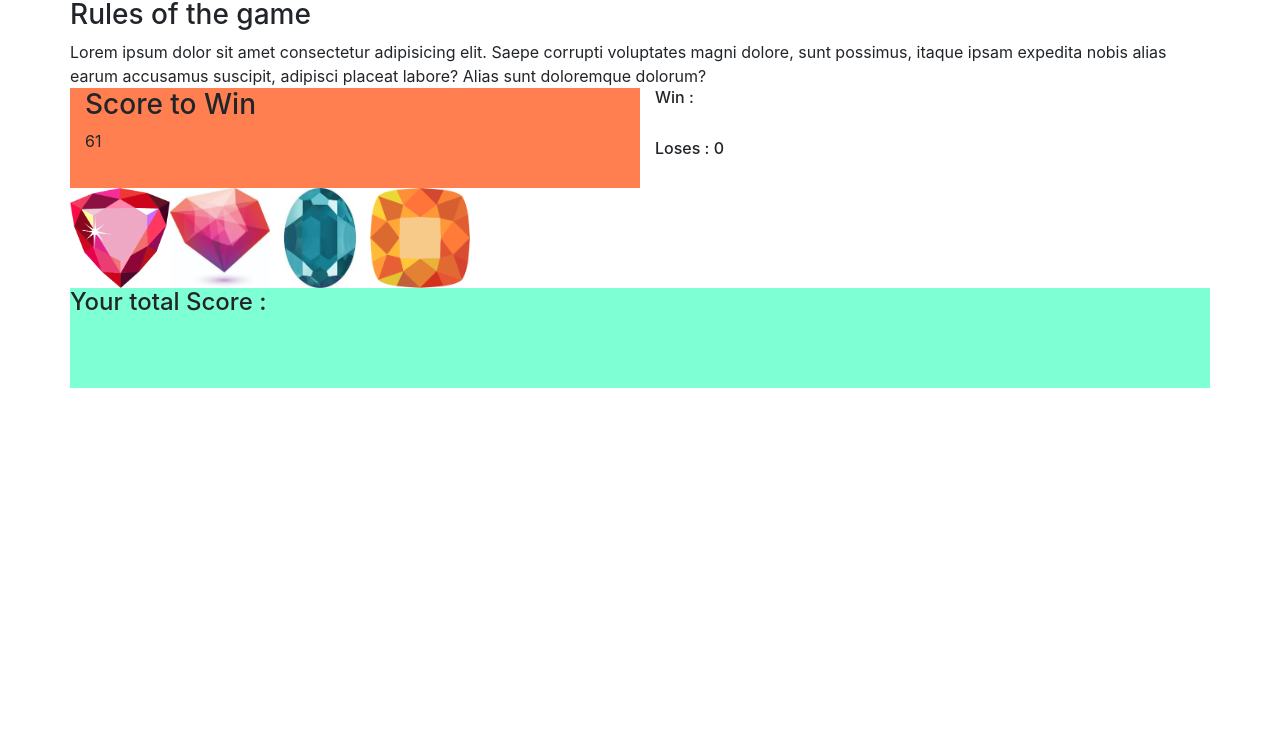
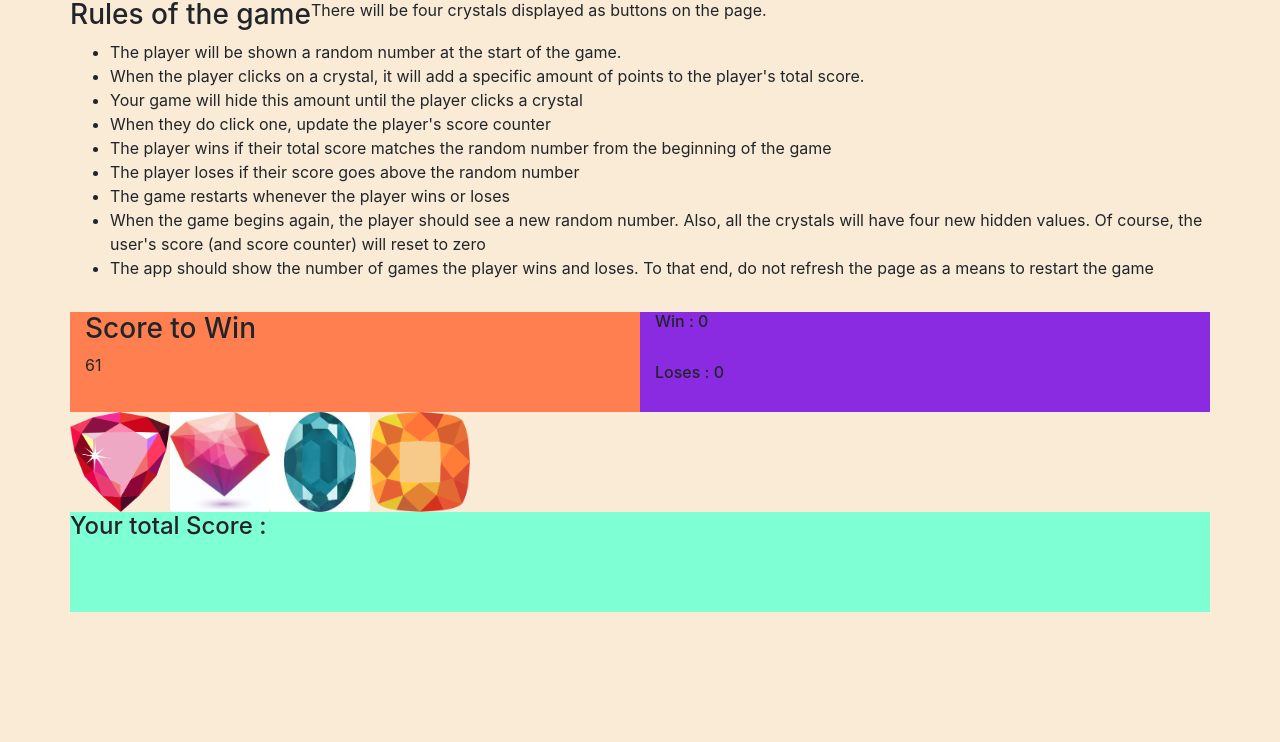
Before and after one commit to krithis2991/unit-4-game, a plain HTML site: page index.html in a window 1280 px wide. Shown: the part 58-800 px from the top of the page. Drawn offline with nearby package versions, Linux system fonts and the light colour scheme.

Commit message:
Added timers and changed a bit of css

```diff
--- a/assets/css/style.css
+++ b/assets/css/style.css
@@ -1,3 +1,6 @@
+body {
+    background-color: antiquewhite;
+}
 img {
     width: 100px;
     height: 100px;
@@ -10,3 +13,6 @@ img {
     background-color: aquamarine;
     height: 100px;
 }
+.col {
+    background-color: blueviolet;
+}
--- a/assets/javascript/game.js
+++ b/assets/javascript/game.js
@@ -11,8 +11,9 @@ $(document).ready (function () {
 
     let win = 0;
     let lose = 0;
+    let userScore = 0;
 
-    $("#win").append(win);
+    $("#wins").append(win);
     $("#lose").append(lose);
 
     function wins() {
@@ -87,4 +88,14 @@ $(document).ready (function () {
                 }
 
     });
+
+    let tensecondsAlert = setTimeout(function() {
+        alert("You only have 30 more seconds to finish the game");
+      }, 10000);
+
+      let windowTimeOut = setTimeout(function() {
+        alert("You have exceeded the time limit");
+        window.location.reload();
+      }, 40000);
+
 });
--- a/index.html
+++ b/index.html
@@ -17,7 +17,28 @@
     </div>
     <div class="row">
         <h3> Rules of the game </h3>
-        Lorem ipsum dolor sit amet consectetur adipisicing elit. Saepe corrupti voluptates magni dolore, sunt possimus, itaque ipsam expedita nobis alias earum accusamus suscipit, adipisci placeat labore? Alias sunt doloremque dolorum?
+        <br>
+    <p>There will be four crystals displayed as buttons on the page.
+
+   <ul>
+       <li>The player will be shown a random number at the start of the game.</li>
+
+   <li> When the player clicks on a crystal, it will add a specific amount of points to the player's total score. </li>
+
+     <li>Your game will hide this amount until the player clicks a crystal </li>
+    <li>When they do click one, update the player's score counter </li>
+
+   <li>The player wins if their total score matches the random number from the beginning of the game </li>
+
+   <li> The player loses if their score goes above the random number </li>
+
+   <li>The game restarts whenever the player wins or loses </li>
+
+   <li>When the game begins again, the player should see a new random number. Also, all the crystals will have four new hidden values. Of course, the user's score (and score counter) will reset to zero </li>
+
+   <li> The app should show the number of games the player wins and loses. To that end, do not refresh the page as a means to restart the game </li>
+</ul>
+</p>
     </div>
     <div class="row">
             <div class="col" id="computerScore">
```
Also changed, not shown: assets/javascript/tempjs.js (deleted, +0 -22 lines).
